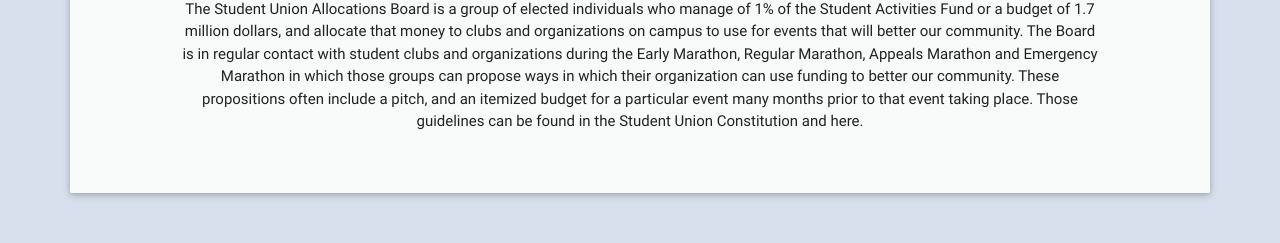
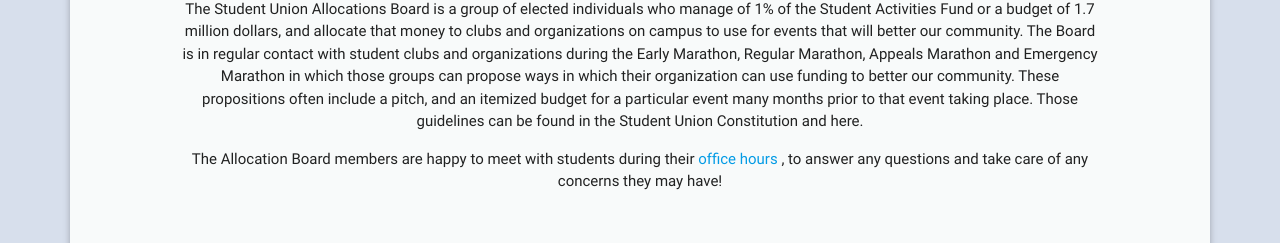
Before and after one commit to brandeisu/brandeisuoriginal.github.io, a plain HTML site: page a-board/index.html in a window 1280 px wide. Shown: the part 289-532 px from the top of the page. Drawn offline with nearby package versions, Linux system fonts and the light colour scheme.

Commit message:
AUTOMATICALLY GENERATED COMMIT FROM sarahkhimjee ON Sun Mar 27 14:51:44 EDT 2016

```diff
--- a/a-board/index.html
+++ b/a-board/index.html
@@ -72,6 +72,9 @@
 	<div class="container">
 		<p>
 			The Student Union Allocations Board is a group of elected individuals who manage of 1% of the Student Activities Fund or a budget of 1.7 million dollars, and allocate that money to clubs and organizations on campus to use for events that will better our community. The Board is in regular contact with student clubs and organizations during the Early Marathon, Regular Marathon, Appeals Marathon and Emergency Marathon in which those groups can propose ways in which their organization can use funding to better our community. These propositions often include a pitch, and an itemized budget for a particular event many months prior to that event taking place. Those guidelines can be found in the Student Union Constitution and here.
+		</p>
+		<p>
+		The Allocation Board members are happy to meet with students during their <a href="ABoardOfficeHours.pdf"> office hours </a>, to answer any questions and take care of any concerns they may have!
 		</p>
 	</div>
 	<br class="hideable">
```
Also changed, not shown: treasury/index.html (+3 -0 lines), a-board/content.txt, treasury/content.txt, 4 other files.
